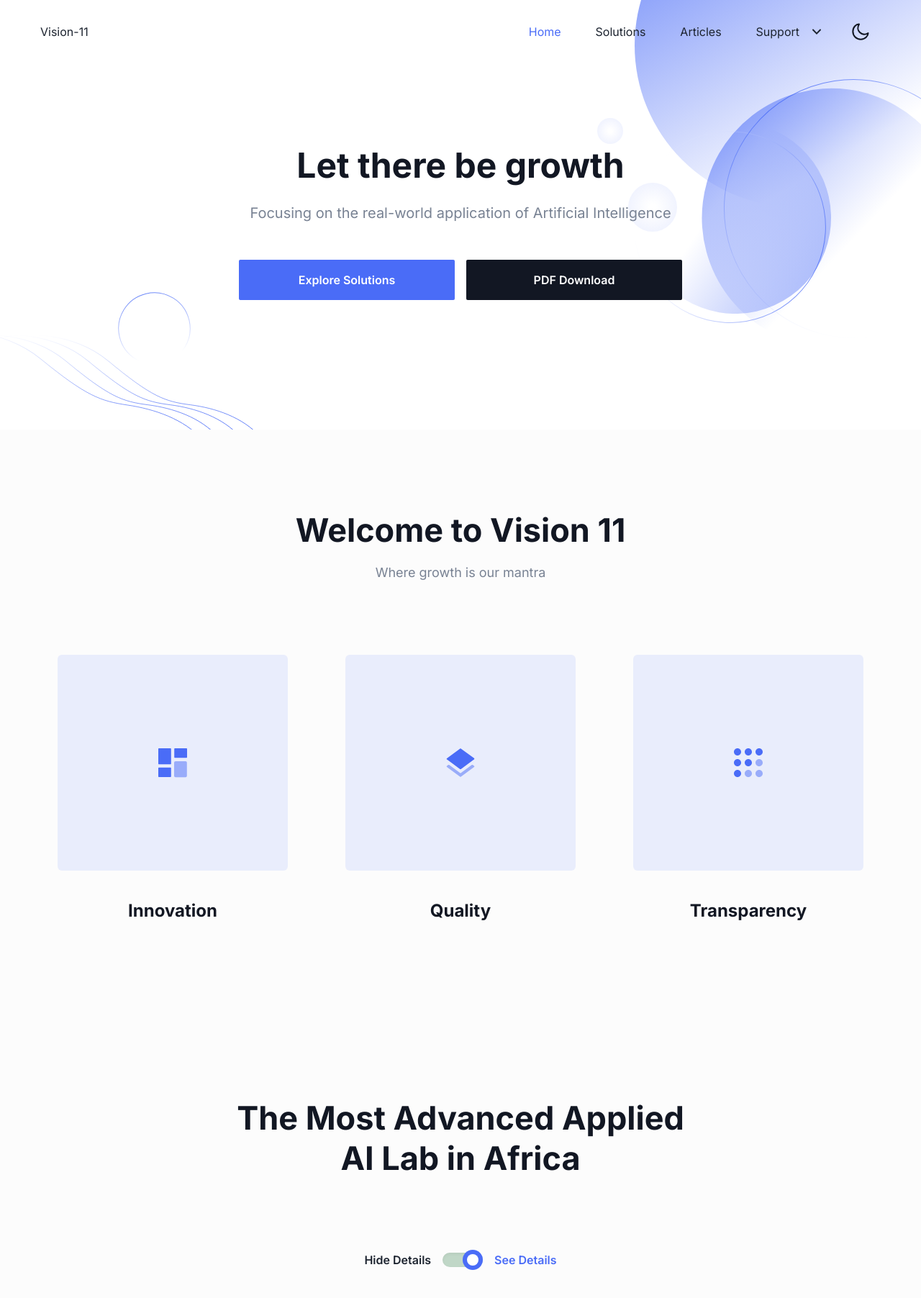
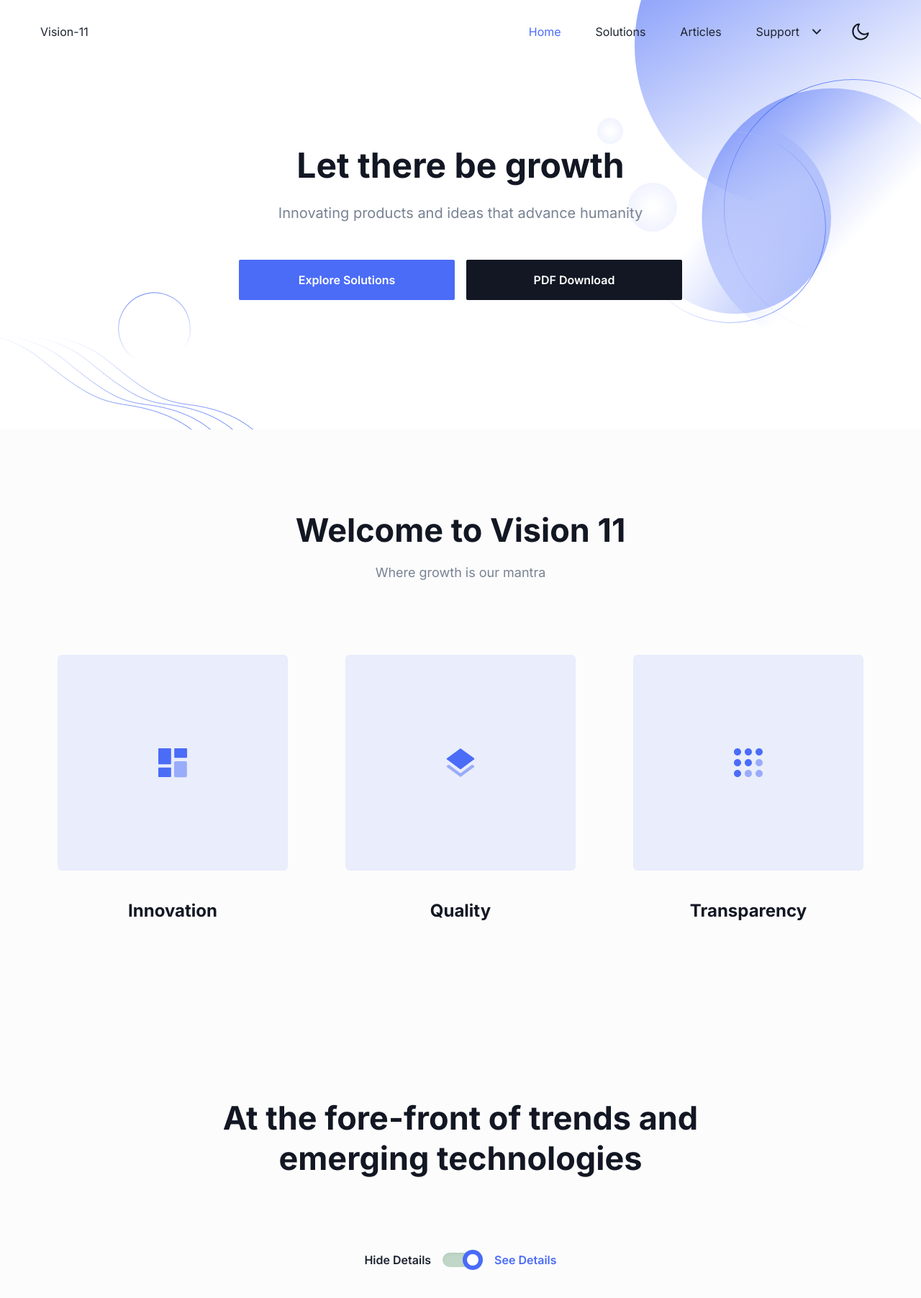
Before and after one commit to LighthouseCorporation/Vision-11-Website, a Next.js app: page / in a window 1280 px wide. Shown: the top 1804 px of the page at 72% size. Built offline with nearby package versions, Linux system fonts and the light colour scheme.

Commit message:
Updating Section Titles

```diff
--- a/components/Hero/index.tsx
+++ b/components/Hero/index.tsx
@@ -30,7 +30,7 @@ const Hero = () => {
                   Let there be growth
                 </h1>
                 <p className="dark:text-body-color-dark mb-12 text-base !leading-relaxed text-body-color sm:text-lg md:text-xl">
-                 Focusing on the real-world application of Artificial Intelligence
+                 Innovating products and ideas that advance humanity
                 </p>
                 <div className="flex flex-col items-center justify-center space-y-4 sm:flex-row sm:space-x-4 sm:space-y-0">
                   <Link
--- a/components/Pricing/index.tsx
+++ b/components/Pricing/index.tsx
@@ -13,7 +13,7 @@ const Pricing = () => {
     <section id="pricing" className="relative z-10 py-16 md:py-20 lg:py-28">
       <div className="container">
         <SectionTitle
-          title="The Most Advanced Applied AI Lab in Africa"
+          title="At the fore-front of trends and emerging technologies"
           paragraph=""
           center
           width="665px"
```
